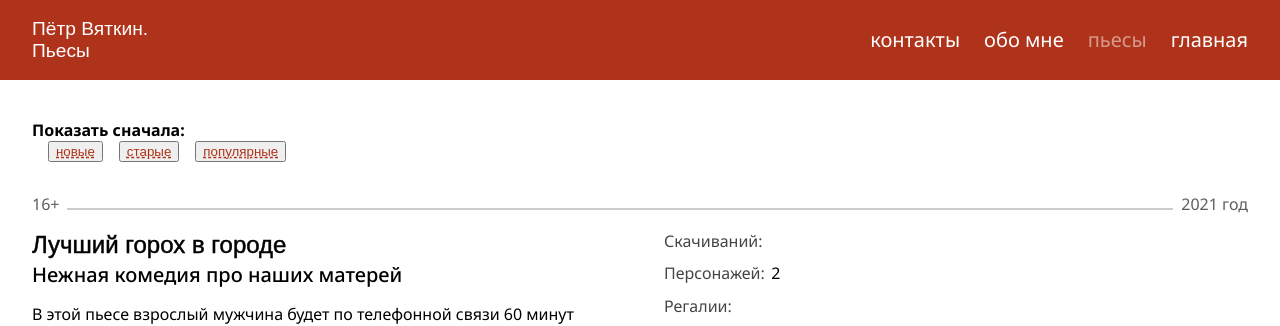
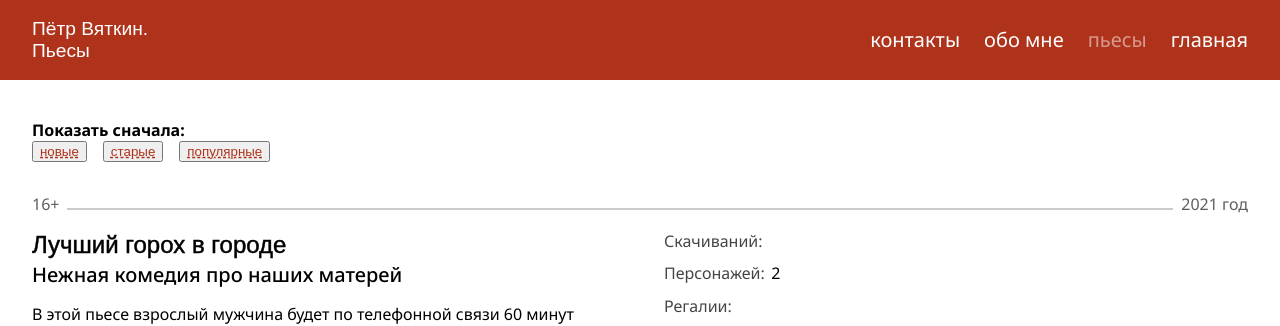
Before and after one commit to 1640max/vyatkin, a Jekyll site: the page built from pieces.html, in a window 1280 px wide. Shown: the top 326 px of the page. Built offline with Jekyll 4.4.1, drawn with Linux system fonts in a browser that asks for light colours; some web fonts are replaced.

Commit message:
Добавил класс .list-reset в css

```diff
--- a/_sass/_sort-ui.scss
+++ b/_sass/_sort-ui.scss
@@ -14,12 +14,10 @@
 }
 
 .sort-ui__list {
+  @extend .list-reset;
   display: flex;
   gap: 1rem;
   margin: 0 0 0 1rem;
-  padding: 0;
-  text-indent: 0;
-  list-style-type: none;
 }
 
 .sort-ui__item {
--- a/style.scss
+++ b/style.scss
@@ -82,3 +82,10 @@ $default-family: 'Noto Sans', sans-serif;
 .title {
   font: 1.2rem $heading-family;
 }
+
+.list-reset {
+  margin: 0;
+  padding: 0;
+  list-style-type: none;
+  text-indent: 0;
+}
```
